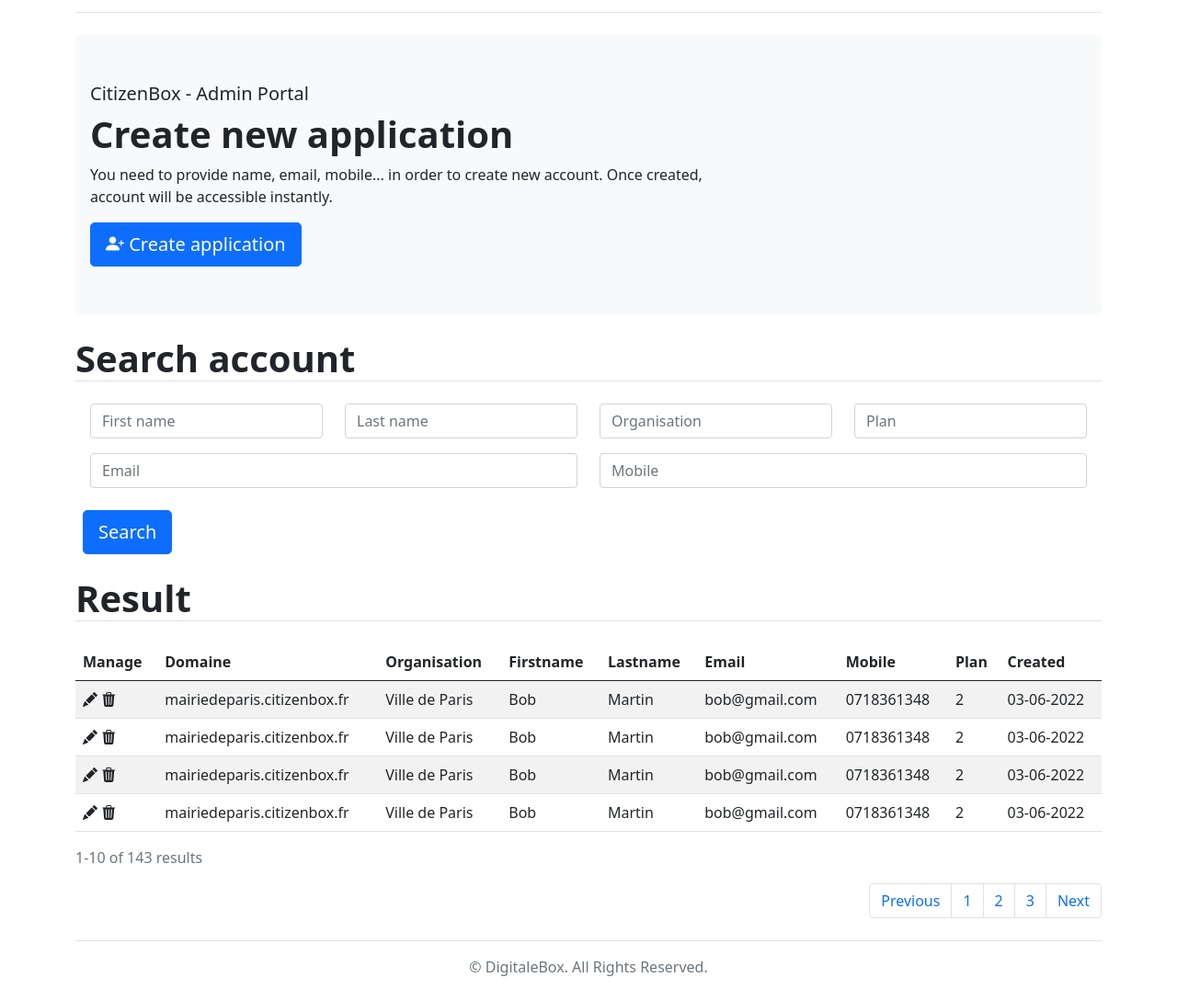
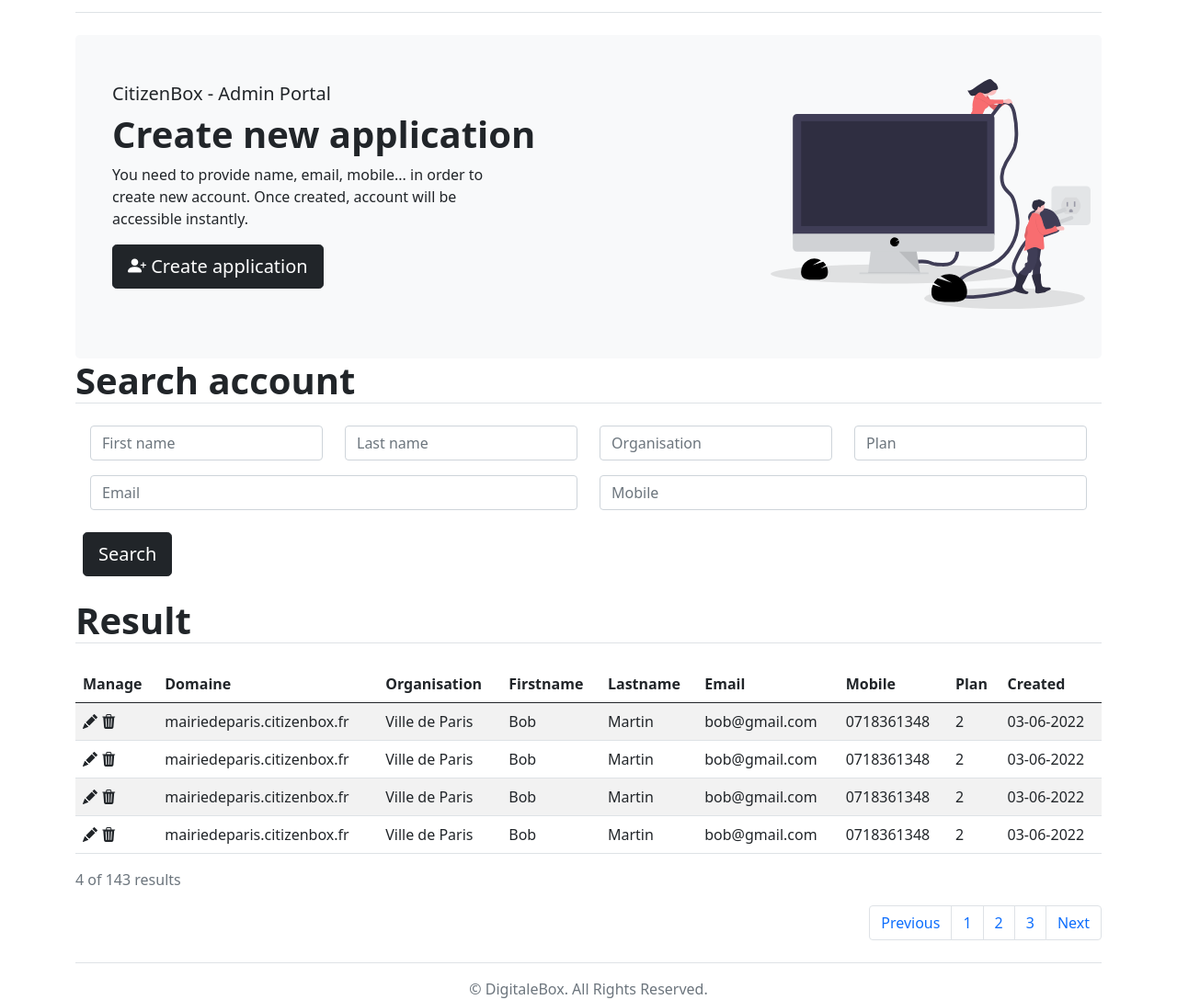
Before and after one commit to vincepv/adminPortal, a plain HTML site: page src/index.html in a window 1280 px wide. Shown: the part 78-1166 px from the top of the page at 92% size. Before the commit the page ends 1142 px from the top, so only its background shows below. Drawn offline with nearby package versions, Linux system fonts and the light colour scheme.

Commit message:
img added

```diff
--- a/src/index.html
+++ b/src/index.html
@@ -18,21 +18,31 @@
       <div>
         <header class="d-flex flex-wrap justify-content-between py-3 mb-4 border-bottom">
 
-          <img src="../assets/brand/smallLogo.png" id="logo">
+          <img src="../assets/img/smallLogo.png" id="logo">
           <button type="button" class="btn btn-secondary">Log Out</button>
         </header>
       </div>
-
-      <div class="p-1 mb-4 bg-light rounded-3">
+      <div class="container">
+        <div class="row bg-light rounded-3">
+          <div class="col-8">
+            <div class="p-1 mb-4 ">
               <div class="container-fluid py-5">
                 <h5 class="fw-lighter">CitizenBox - Admin Portal</h5>
                 <h1 class="display-6 fw-bold">Create new application</h1>
                 <p class="col-md-8 fs-6">You need to provide name, email, mobile... in order to create new account. Once created, account will be accessible instantly. </p>
-          <button class="btn btn-primary btn-lg" type="button">
+                <button class="btn btn-dark btn-lg " type="button">
                   <i class="bi bi-person-plus-fill"></i>
                   Create application </button>
               </div>
             </div>
+          </div>
+          <div class="col">
+            <img class="img-fluid my-5" src="../assets/img/monitor.svg">
+          </div>
+        </div>
+
+      </div>
+
 
       <h1 class="display-6 fw-bold border-bottom">Search account</h1>
       <div class="form-area p-2">
@@ -61,7 +71,7 @@
             </div>
           </div>
           <div class="col-1 p-2">
-            <button class="btn btn-primary btn-lg" type="submit">Search</button>
+            <button class="btn btn-dark btn-lg" type="submit">Search</button>
           </div>
         </form>
       </div>
@@ -144,7 +154,7 @@
         </table>
       </div>
 
-      <p class="text-muted fw-lighter">1-10 of 143 results </p>
+      <p class="text-muted fw-lighter">4 of 143 results </p>
 
       <nav >
         <ul class="pagination justify-content-end">
```
Also changed, not shown: src/login.html (+2 -2 lines), assets/img/DigitaleBoxLogo.jpeg (renamed from assets/brand/DigitaleBoxLogo.jpeg), assets/img/meeting.svg (added), assets/img/monitor.svg (added), assets/img/note.svg (added), assets/img/smallLogo.png (renamed from assets/brand/smallLogo.png), 3 other files. Lines whose indentation alone changed are shown as unchanged.
